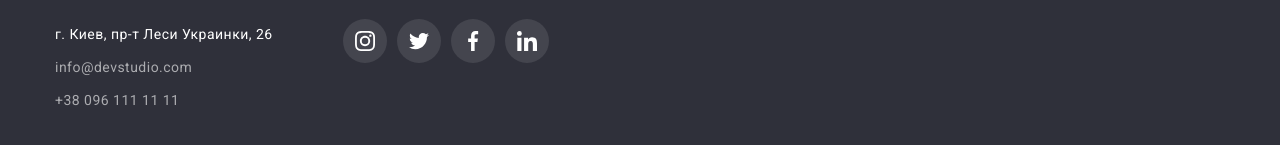
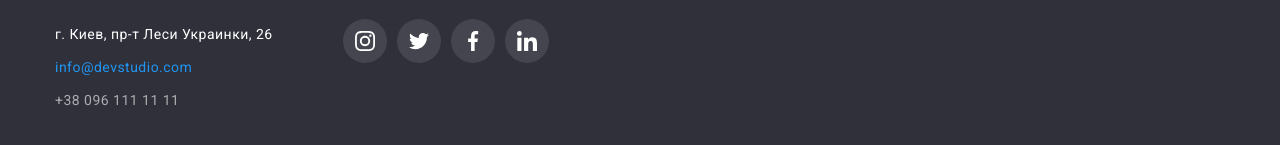
Before and after one commit to vmorgunov/goit-markup-hw-04, a plain HTML site: page index.html in a window 1280 px wide. In both pictures the pointer is over the link 123 px from the left and 2601 px from the top of the page. Shown: the part 2534-2679 px from the top of the page. Drawn offline with nearby package versions, Linux system fonts and the light colour scheme.

Commit message:
set hover and focus on footer contacts

```diff
--- a/css/style.css
+++ b/css/style.css
@@ -186,6 +186,11 @@ a {
   font-size: 14px;
   line-height: 1.7;
   color: var(--contacts-color-footer);
+}
+
+.contacts-footer-info:hover,
+.contacts-footer-info:focus {
+  color: var(--acent-color);
 }
 
 .contacts-footer-list {
```
